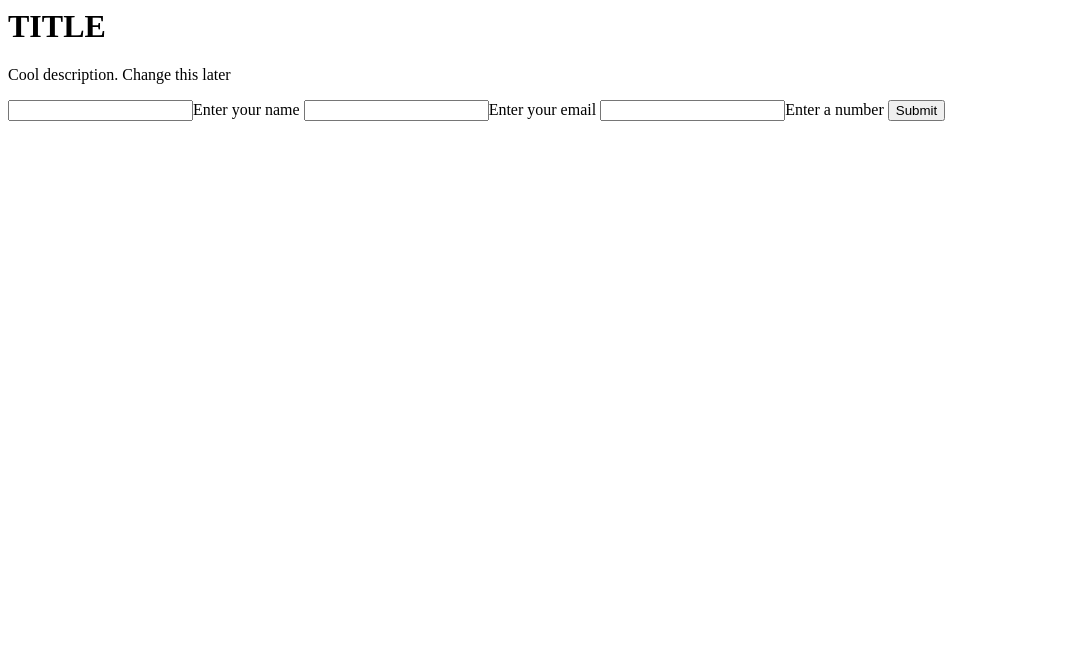
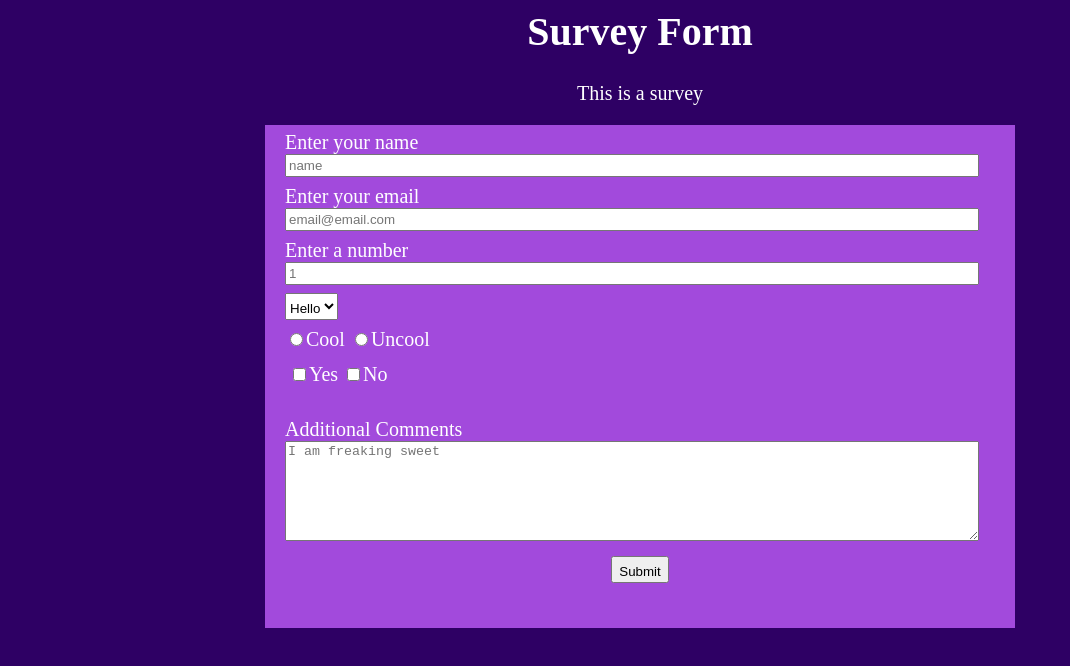
Before and after one commit to ChandlerHotchkies/Survey-Form, a plain HTML site: page index.html in a window 1280 px wide. Shown: the whole page, without its empty margins (0-1070 px from the left). Drawn offline with Linux system fonts and the light colour scheme.

Commit message:
Updated project

```diff
--- a/index.html
+++ b/index.html
@@ -1,15 +1,45 @@
 <DOCTYPE html>
 <html>
+	<link rel="stylesheet" href="styles.css"
 	<head>
-		<h1 id="Title">TITLE</h1>
-		<p id="description">Cool description. Change this later</p>
+		<h1 id="title">Survey Form</h1>
+		<p id="description">This is a survey</p>
 	</head>
 	<body>
 		<form id="survey-form">
-			<input id="name" type="text" required>Enter your name</input>
-			<input id="email" type="email" required>Enter your email</input>
-			<input id="number" type="number" required min="0 max="100 >Enter a number</input>
-			<input type="submit"></input>
+			<label id="name-label">Enter your name
+				<input id="name" type="text" placeholder="name" required></input>
+			</label>
+			<label id="email-label">Enter your email
+				<input id="email" type="email" placeholder="email@email.com" required></input>
+			</label>
+			<label id="number-label">Enter a number
+				<input id="number" type="number" placeholder ="1"required min=0 max=100 ></input>
+			</label>
+			<label id="hello-label">
+				<select id="dropdown"> Hello or goodbye?
+					<option>Hello</option>
+					<option>Bye</option>
+				</select>
+			</label>
+			<div class="radio-select">
+				<label id="cool-buttons">
+					<input type="radio" name="cool" value="1">Cool</input>
+					<input type="radio" name="cool" value="2">Uncool</input>
+				</label>
+			</div>
+			<label>
+				<div class ="check-box">
+					<input class ="yes-no" type="checkbox" value="1">Yes</input>
+					<input class ="yes-no" type="checkbox" value="2">No</input>
+				</div>
+			</label>
+			<div>
+			<label name="comments">Additional Comments
+				<textarea placeholder="I am freaking sweet"></textarea>
+			</label>
+			</div>
+			<input id="submit" type="submit" name="form-submit" value="Submit"></input>
 		</form>
 	</body>
 </html>
--- a/styles.css
+++ b/styles.css
@@ -0,0 +1,125 @@
+h1, p{
+  text-align: center;
+  padding: auto;
+  font-size: 40px;
+
+}
+
+p {
+  font-size: 20px;
+}
+
+body {
+  background-color: rgb(46,0,100);
+  color:white;
+
+
+}
+
+#survey-form {
+  background-color:  rgb(162,74,220);
+  width: 90%;
+  margin-left: auto;
+  margin-right: auto;
+  max-width: 750px;
+  padding-bottom: 2em;
+
+}
+
+#form-submit {
+  margin-left: auto;
+  margin-right: auto;
+}
+
+
+#name {
+  display: block;
+  padding-bottom: 2px;
+  padding-top: 2px;
+  width: 95%
+}
+
+#email {
+  display: block;
+  margin-right: auto;
+  padding-bottom: 2px;
+  padding-top: 2px;
+  width: 95%
+}
+
+
+#number {
+  display: block;
+  margin-right: auto;
+  padding-bottom: 2px;
+  padding-top: 2px;
+  width: 95%
+}
+
+#dropdown {
+  display: block;
+  margin-right: auto;
+  margin-left: ;
+  padding-bottom: 2px;
+  padding-top: 6px;
+}
+
+#radio {
+  display: block;
+  margin-right: auto;
+  margin-left: auto;
+  padding-bottom: 2px;
+  padding-top: 6px;
+}
+
+#submit {
+  display: block;
+  margin: 1em auto;
+  height: 2em;
+  padding-bottom: 2px;
+  padding-top: 6px;
+}
+
+input[type="radio"] {
+  display: inline;
+
+}
+input[type="checkbox"] {
+  display: inline;
+
+}
+
+input, textarea{
+  max-width: 750px;
+}
+
+#comments {
+  display: block;
+  margin-right: auto;
+  padding-bottom: 2px;
+  padding-top: 2px;
+  width: 300px;
+}
+
+.check-box {
+  margin: 0 auto 1.25rem auto;
+  padding: 0.25rem;
+}
+
+label {
+  display: block;
+  text-align: 2em left;
+  padding-bottom: 2px;
+  padding-top: 6px;
+  padding-left: 20px;
+  font-size: 20px;
+}
+
+textarea {
+  display: block;
+  margin-right: auto;
+  padding-bottom: 2px;
+  padding-top: 2px;
+  width: 95%;
+  min-height: 100px
+}
```
Also changed, not shown: 1 other file.
